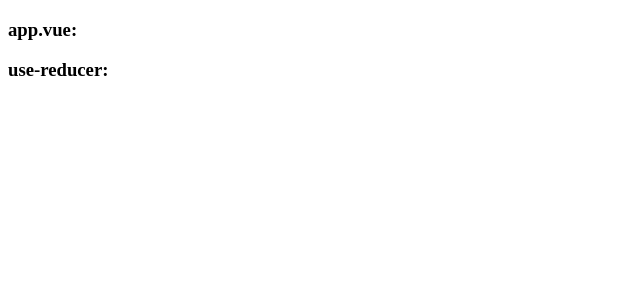
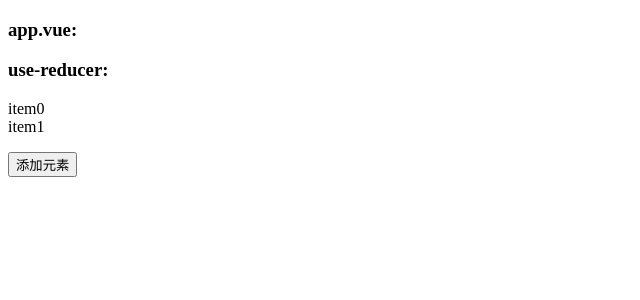
Before and after one commit to muyuan0504/react-deep, a React app: page / in a window 1280 px wide. Shown: the top 300 px of the page, without its empty margins (0-640 px from the left). Built offline with nearby package versions, Linux system fonts and the light colour scheme.

Commit message:
use reducer

```diff
--- a/src/components/use-reducer/index.jsx
+++ b/src/components/use-reducer/index.jsx
@@ -1,10 +1,52 @@
-import React from 'react'
+/** reducer: 将组件的所有状态更新逻辑整合到一个外部函数中，这个函数叫作 reducer
+ * Reducer 是处理状态的另一种方式。你可以通过三个步骤将 useState 迁移到 useReducer：
+ * 1. 将设置状态的逻辑 修改 成 dispatch 的一个 action;
+ * 2. 编写 一个 reducer 函数；
+ * 3. 在你的组件中 使用 reducer.
+ */
+
+import React, { useReducer } from 'react'
+import { customReducer } from './util-reducer'
+
+const list = [
+    {
+        id: 0,
+        text: 'item0',
+    },
+    {
+        id: 1,
+        text: 'item1',
+    },
+]
 
 const UseReducer = (props) => {
+    /** useReducer
+     * useReducer 和 useState 很相似——必须传递一个初始状态，它会返回一个有状态的值和一个设置该状态的函数
+     * useReducer 钩子接受 2 个参数：
+     * 1. 一个 reducer 函数 => 函数的返回值就是更新后的state的值
+     * 2. 一个初始的 state
+     *
+     * 简单来看，reducer相当于将对同一份数据的不同操作，内聚到一个函数内进行处理，而函数的返回值，就是更新后的状态值。
+     * 和 useState 不同的是，useState 的set函数是直接变更状态值，而 reducer 函数可以在内部定义不同的操作逻辑。
+     */
+    const [nameList, dispatch] = useReducer(customReducer, list)
+    const nameItem = nameList.map((_item) => <div key={_item.id}>{_item.text}</div>)
+    const addItem = () => {
+        const useId = nameList[nameList.length - 1].id + 1
+        dispatch({
+            type: 'add',
+            id: useId,
+            text: `item${useId}`,
+        })
+    }
     return (
         <>
             <h3>use-reducer:</h3>
             <p></p>
+            <div>{nameItem}</div>
+            <p>
+                <button onClick={addItem}>添加元素</button>
+            </p>
         </>
     )
 }
--- /dev/null
+++ b/src/components/use-reducer/util-reducer.js
@@ -0,0 +1,16 @@
+export const customReducer = (list, action) => {
+    switch (action.type) {
+        case 'add': {
+            return [
+                ...list,
+                {
+                    id: action.id,
+                    text: action.text,
+                    done: false,
+                },
+            ]
+        }
+        default:
+            break
+    }
+}
```
